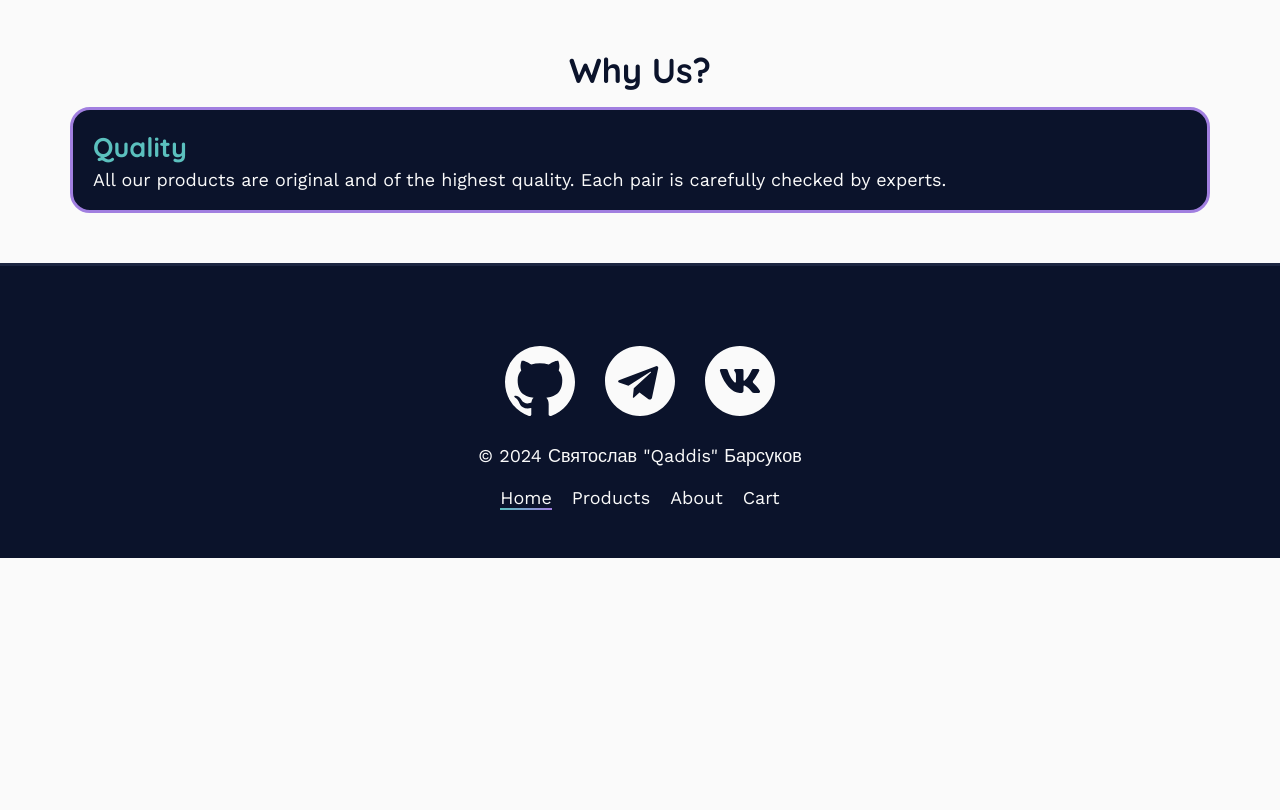
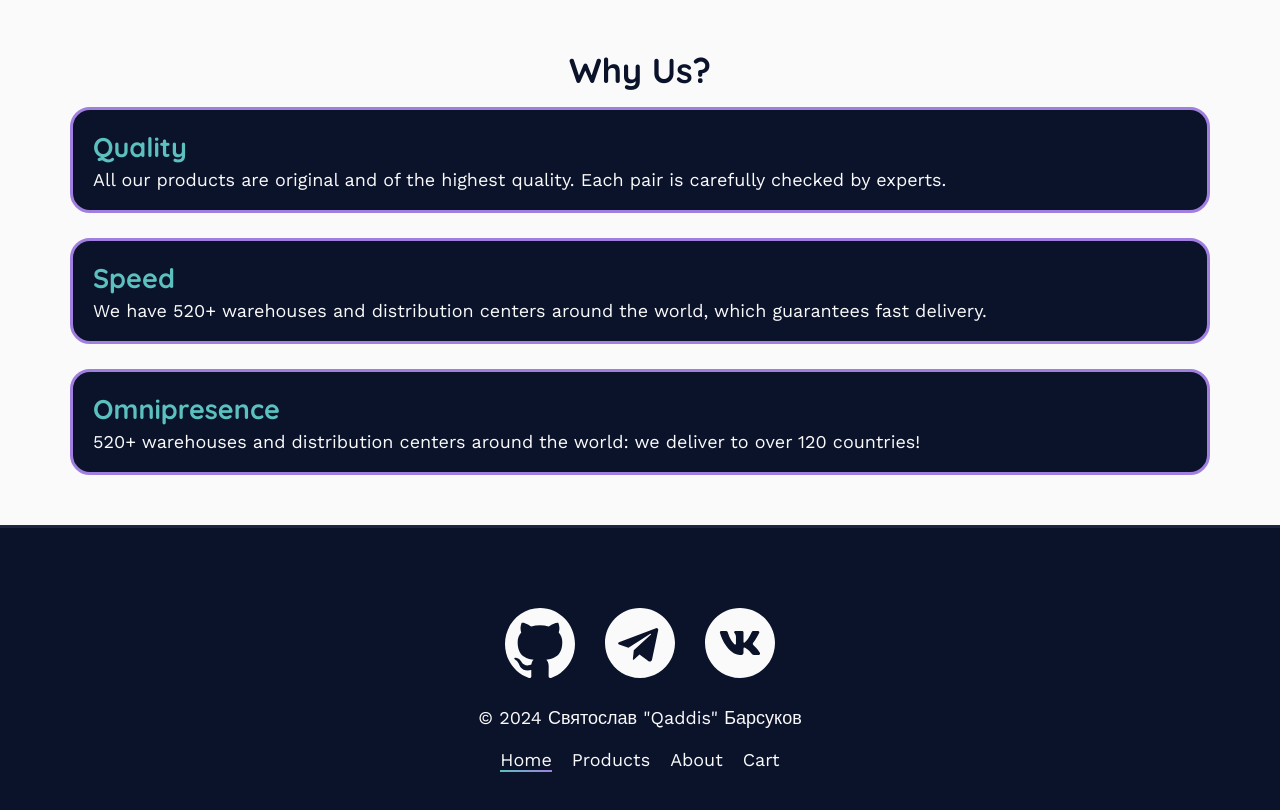
Before and after one commit to Qaddis/kick-culture-web, a React (Vite) app: page / in a window 1280 px wide. Shown: the part 1373-2183 px from the top of the page. Before the commit the page ends 1931 px from the top, so only its background shows below. Built offline with nearby package versions, Linux system fonts and the light colour scheme; a web font is replaced by a local one.

Commit message:
Added more cards to the adventages section.

```diff
--- a/src/data.js
+++ b/src/data.js
@@ -72,3 +72,21 @@ export const cards = [
 		isPopular: false,
 	},
 ];
+
+export const adventages = [
+	{
+		title: "Quality",
+		description:
+			"All our products are original and of the highest quality. Each pair is carefully checked by experts.",
+	},
+	{
+		title: "Speed",
+		description:
+			"We have 520+ warehouses and distribution centers around the world, which guarantees fast delivery.",
+	},
+	{
+		title: "Omnipresence",
+		description:
+			"520+ warehouses and distribution centers around the world: we deliver to over 120 countries!",
+	},
+];
--- a/src/pages/HomePage.jsx
+++ b/src/pages/HomePage.jsx
@@ -3,7 +3,7 @@ import { motion } from "framer-motion";
 
 import Button from "../components/UI/GradientButton";
 import ProductCard from "../components/ProductCard";
-import { cards } from "../data";
+import { cards, adventages } from "../data";
 
 const Home = () => {
 	let salesProducts = [];
@@ -68,18 +68,18 @@ const Home = () => {
 				<h2 className="page-heading">Why Us?</h2>
 
 				<ul className="advantages__ul">
+					{adventages.map((item) => (
 						<motion.li
 							className="advantages__li"
 							initial={{ rotateX: 90 }}
 							whileInView={{ rotateX: 0 }}
 							transition={{ type: "spring", duration: 0.55, delay: 0.2 }}
+							key={item.title}
 						>
-						<h3 className="advantages__h3">Quality</h3>
-						<p className="advantages__p">
-							All our products are original and of the highest quality. Each
-							pair is carefully checked by experts.
-						</p>
+							<h3 className="advantages__h3">{item.title}</h3>
+							<p className="advantages__p">{item.description}</p>
 						</motion.li>
+					))}
 				</ul>
 			</section>
 		</motion.div>
```
Lines whose indentation alone changed are shown as unchanged.
